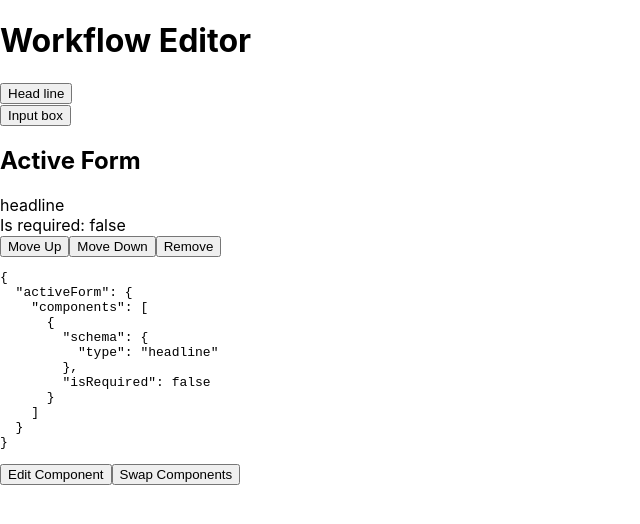
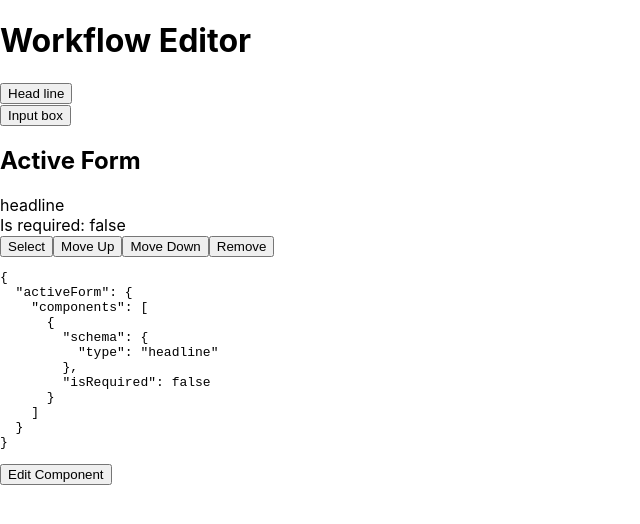
Before and after one commit to RiccoA/Workflow-editor-poc, a React (Create React App) app: page / in a window 1280 px wide. Both pictures are taken after a click on the button "Head line". Shown: the top 524 px of the page, without its empty margins (0-640 px from the left). Built offline with nearby package versions, Linux system fonts and the light colour scheme.

Commit message:
Add setSelectedComponent

```diff
--- a/src/feature/ActiveFormDisplay.tsx
+++ b/src/feature/ActiveFormDisplay.tsx
@@ -38,7 +38,8 @@ const ActiveFormComponent = ({
   index,
   component,
 }: ActiveFormComponentProps) => {
-  const [, , removeComponent, , swapTwoComponents] = useWorkFlowEditorContext()
+  const [, , removeComponent, , swapTwoComponents, setSelectedComponent] =
+    useWorkFlowEditorContext()
 
   const removeHandler = useCallback(() => {
     removeComponent(index)
@@ -52,6 +53,10 @@ const ActiveFormComponent = ({
     swapTwoComponents(index, index + 1)
   }, [index, swapTwoComponents])
 
+  const setSelectedComponentHandler = useCallback(() => {
+    setSelectedComponent(index)
+  }, [index, setSelectedComponent])
+
   const name = component.schema.type
   const isRequired = component.isRequired ? "true" : "false"
 
@@ -60,6 +65,7 @@ const ActiveFormComponent = ({
       <div>{name}</div>
       <div>Is required: {isRequired}</div>
 
+      <button onClick={setSelectedComponentHandler}>Select</button>
       <button onClick={moveUpHandler}>Move Up</button>
       <button onClick={moveDownHandler}>Move Down</button>
       <button onClick={removeHandler}>Remove</button>
--- a/src/feature/WorkFlowEditor.tsx
+++ b/src/feature/WorkFlowEditor.tsx
@@ -5,8 +5,7 @@ import { useWorkFlowEditorContext } from "./WorkflowEditorContext"
 import { cloneFormComponent } from "./workflowEditorState"
 
 export const WorkFlowEditor = () => {
-  const [workflowEditorState, , , editComponent, swapTwoComponents] =
-    useWorkFlowEditorContext()
+  const [workflowEditorState, , , editComponent] = useWorkFlowEditorContext()
 
   const editComponentOnClick = () => {
     var component = cloneFormComponent(
@@ -16,10 +15,6 @@ export const WorkFlowEditor = () => {
     editComponent(0, component)
   }
 
-  const swapTwoComponentsOnClick = () => {
-    swapTwoComponents(0, 1)
-  }
-
   return (
     <>
       <h1>Workflow Editor </h1>
@@ -27,7 +22,6 @@ export const WorkFlowEditor = () => {
       <ActiveFormDisplay />
       <StateDisplay />
       <button onClick={editComponentOnClick}>Edit Component</button>
-      <button onClick={swapTwoComponentsOnClick}>Swap Components</button>
     </>
   )
 }
--- a/src/feature/WorkflowEditorContext.tsx
+++ b/src/feature/WorkflowEditorContext.tsx
@@ -3,6 +3,7 @@ import {
   addComponentType,
   editComponentType,
   removeComponentType,
+  setSelectedComponentType,
   swapTwoComponentsType,
   useWorkflowEditorState,
 } from "./useWorkflowEditorState"
@@ -15,7 +16,8 @@ type MaybeContextType =
       addComponentType,
       removeComponentType,
       editComponentType,
-      swapTwoComponentsType
+      swapTwoComponentsType,
+      setSelectedComponentType
     ]
 
 const Context = createContext<MaybeContextType>(undefined)
@@ -31,6 +33,7 @@ export const WorkflowEditorContextProvider = ({
     removeComponent,
     editComponent,
     swapTwoComponents,
+    setSelectedComponent,
   ] = useWorkflowEditorState()
 
   return (
@@ -41,6 +44,7 @@ export const WorkflowEditorContextProvider = ({
         removeComponent,
         editComponent,
         swapTwoComponents,
+        setSelectedComponent,
       ]}
     >
       {children}
--- a/src/feature/useWorkflowEditorState.ts
+++ b/src/feature/useWorkflowEditorState.ts
@@ -21,12 +21,17 @@ export type swapTwoComponentsType = (
   secondaryIndex: ComponentIndex
 ) => void
 
+export type setSelectedComponentType = (
+  selectedComponent: ComponentIndex
+) => void
+
 export type useWorkflowEditorStateType = () => [
   WorkflowEditorState,
   addComponentType,
   removeComponentType,
   editComponentType,
-  swapTwoComponentsType
+  swapTwoComponentsType,
+  setSelectedComponentType
 ]
 
 export const useWorkflowEditorState: useWorkflowEditorStateType = () => {
@@ -63,12 +68,20 @@ export const useWorkflowEditorState: useWorkflowEditorStateType = () => {
     [dispatch]
   )
 
+  const setSelectedComponent = useCallback(
+    (selectedComponent: ComponentIndex) => {
+      dispatch({ type: "setSelectedComponent", payload: { selectedComponent } })
+    },
+    [dispatch]
+  )
+
   return [
     workflowEditorState,
     addComponent,
     removeComponent,
     editComponent,
     swapTwoComponents,
+    setSelectedComponent,
   ]
 }
 const reducer = (draft: WorkflowEditorState, action: any) => {
@@ -97,6 +110,9 @@ const reducer = (draft: WorkflowEditorState, action: any) => {
       draft.activeForm.components[action.payload.indexToEditAt] =
         action.payload.component
       break
+    case "setSelectedComponent":
+      draft.selectedComponent = action.payload.selectedComponent
+      break
     default:
       break
   }
--- a/src/feature/workflowEditorState.ts
+++ b/src/feature/workflowEditorState.ts
@@ -1,5 +1,6 @@
 export interface WorkflowEditorState {
   activeForm: WorkflowForm
+  selectedComponent: MaybeComponentIndex
   //componentLibrary: ComponentLibrary
 }
 
@@ -12,6 +13,7 @@ export const createWorkflowEditorState = () => {
     activeForm: {
       components: [],
     },
+    selectedComponent: undefined,
   }
 
   return state
@@ -56,3 +58,4 @@ export type ComponentSchema = {
 }
 
 export type ComponentIndex = number
+export type MaybeComponentIndex = ComponentIndex | undefined
```
